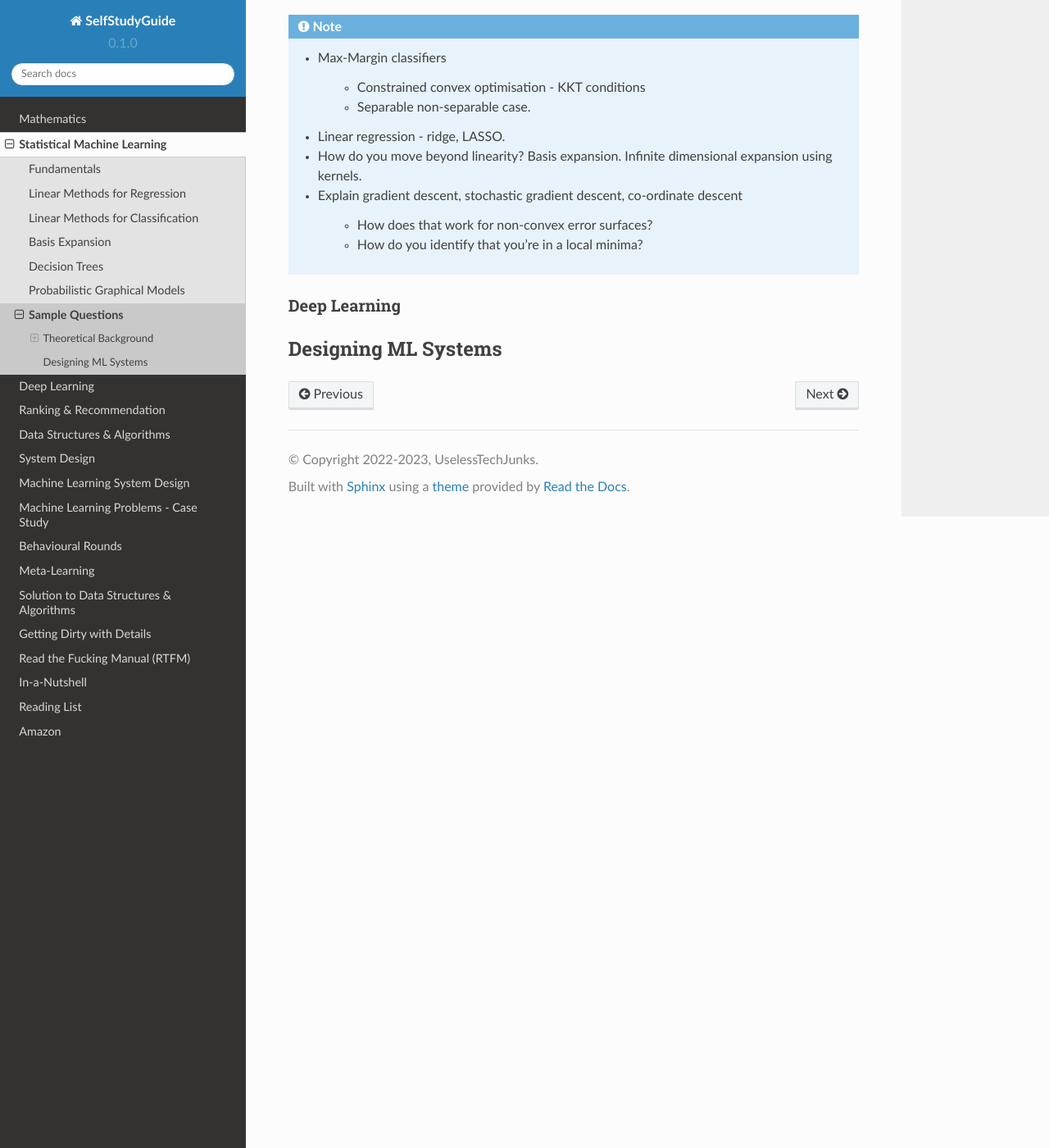
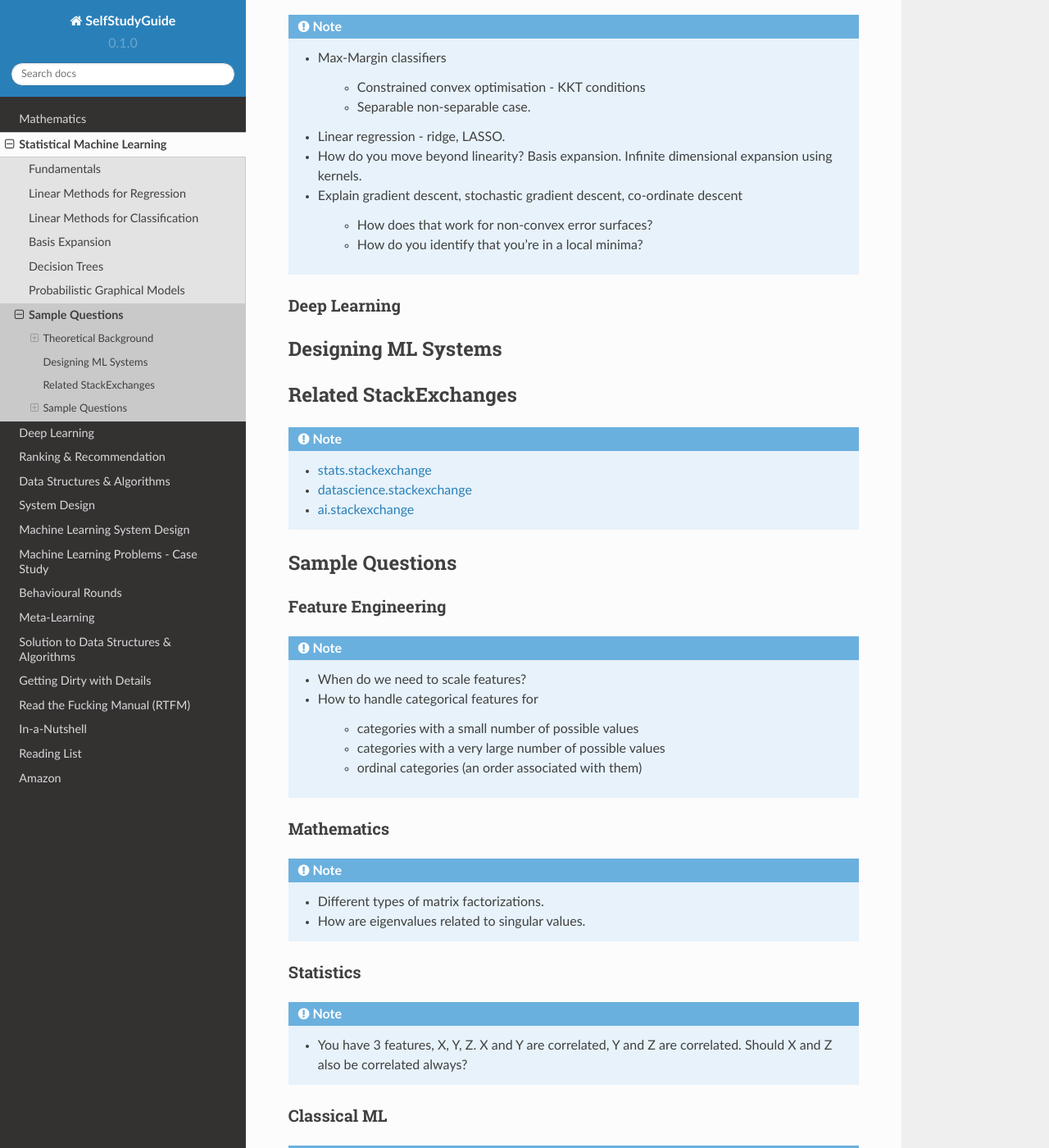
Before and after one commit to uselesstechjunks/leetcode, a Sphinx documentation site: the page built from docs/source/ml/qb.rst, in a window 1280 px wide and 1400 px high, scrolled down 855 px. Shown: the whole window at 82% size. Built offline with Sphinx 7.4.7 and the Read the Docs theme 2.0.0, drawn with Linux system fonts in a browser that asks for light colours; some of the changed text lies outside the part shown.

Commit message:
Update qb.rst (#141)
* Update qb.rst

* Update qb.rst

```diff
--- a/docs/source/ml/qb.rst
+++ b/docs/source/ml/qb.rst
@@ -40,3 +40,48 @@ Deep Learning
 ********************************************************************************
 Designing ML Systems
 ********************************************************************************
+
+********************************************************************************
+Related StackExchanges
+********************************************************************************
+.. note::
+	* `stats.stackexchange <https://stats.stackexchange.com/>`_
+	* `datascience.stackexchange <https://datascience.stackexchange.com/>`_
+	* `ai.stackexchange <https://ai.stackexchange.com/>`_
+
+********************************************************************************
+Sample Questions
+********************************************************************************
+Feature Engineering
+================================================================================
+.. note::
+	* When do we need to scale features?
+	* How to handle categorical features for
+
+		* categories with a small number of possible values
+		* categories with a very large number of possible values
+		* ordinal categories (an order associated with them)
+
+Mathematics
+================================================================================
+.. note::
+	* Different types of matrix factorizations.
+	* How are eigenvalues related to singular values.
+
+Statistics
+================================================================================
+.. note::
+	* You have 3 features, X, Y, Z. X and Y are correlated, Y and Z are correlated. Should X and Z also be correlated always?
+
+Classical ML
+================================================================================
+.. note::
+	* Regression
+
+		* What are the different ways to measure performance of a linear regression model.
+	* Naive Bayes
+
+		* Some zero problem on Naive Bayes
+	* Trees
+
+		* Difference between gradient boosting and XGBoost.
```
Also changed, not shown: other parts of docs/source/ml/qb.rst (+1 -1 lines).
